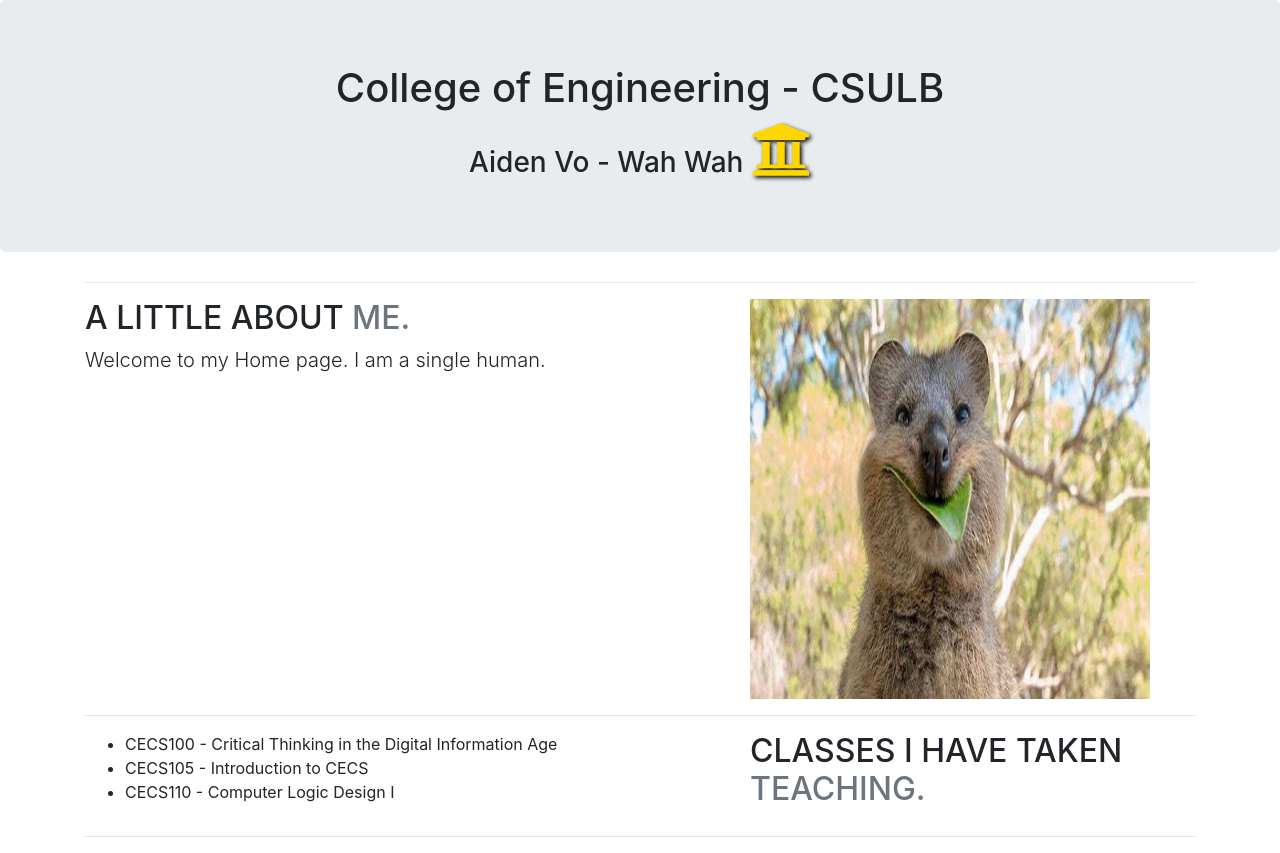
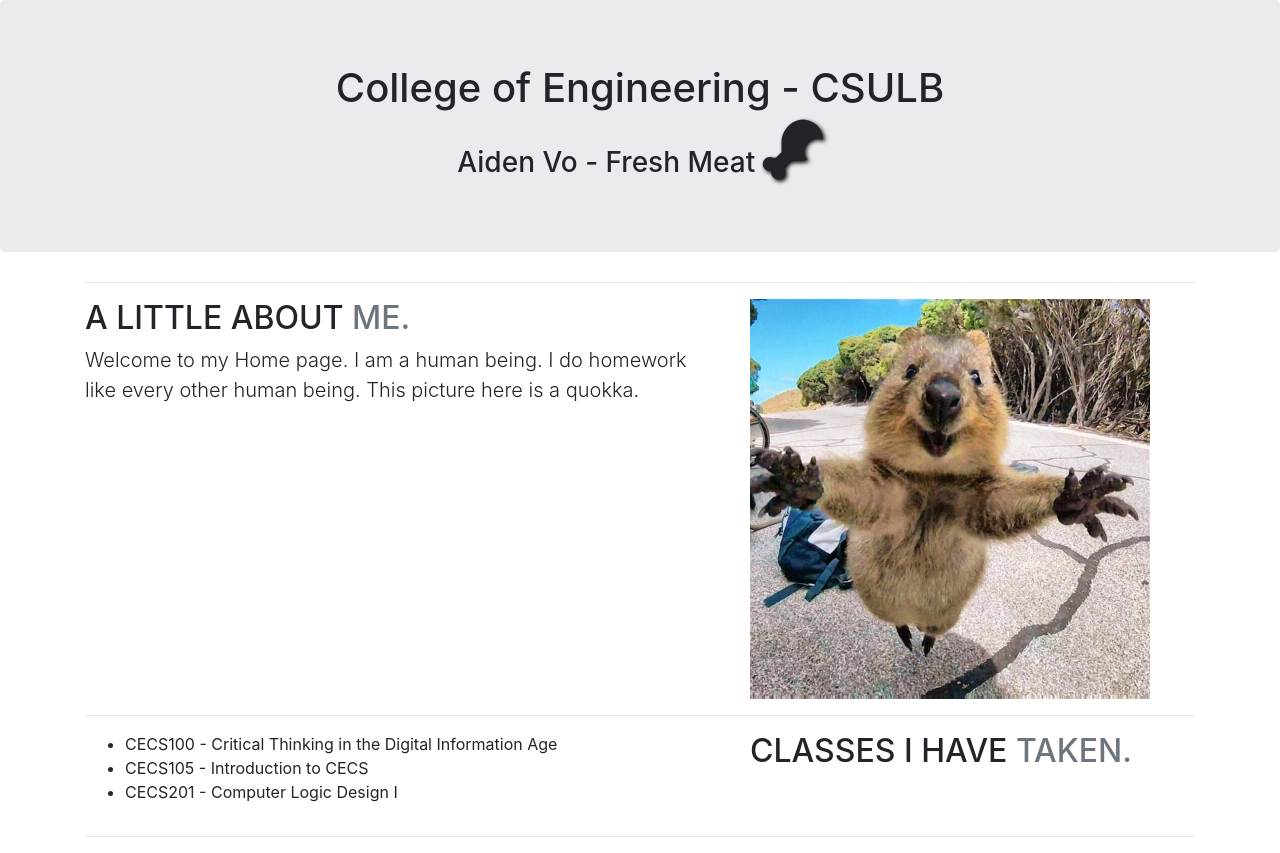
Before and after one commit to AidenVo217/Bootstrap, a plain HTML site: page index.html in a window 1280 px wide. Drawn offline with nearby package versions, Linux system fonts and the light colour scheme.

Commit message:
Update index.html

```diff
--- a/index.html
+++ b/index.html
@@ -17,7 +17,7 @@
 
 <div class="jumbotron text-center" style="margin-bottom:0">
     <h1>College of Engineering - CSULB </h1>
-  <h3>Aiden Vo - Wah Wah <i class="fas fa-university" style="font-size:60px;color:gold;text-shadow:2px 2px 4px #000000;"></i></h3>
+  <h3>Aiden Vo - Fresh Meat <i class="fas fa-drumstick-bite" style="font-size:60px;color:mint;text-shadow:2px 2px 4px #000000;"></i></h3>
 
 </div>
 
@@ -31,10 +31,10 @@
         <h2 class="featurette-heading">A LITTLE ABOUT <span class="text-muted">ME.</span></h2>
         <p class="lead">Welcome to my Home page.
 
-I am a single human.</p>
+I am a human being. I do homework like every other human being. This picture here is a quokka.</p>
       </div>
       <div class="col-md-5">
-        <img src="quokka-leaf-smile-cute.jpg" alt="Aiden Vo" width="400" height="400">
+        <img src="quokka-leaping-toward-the-camera.jpg" alt="Aiden Vo" width="400" height="400">
 
       </div>
     </div>
@@ -46,14 +46,14 @@ I am a single human.</p>
           <ul>
           <li>CECS100 - Critical Thinking in the Digital Information Age</li>
             <li>CECS105 - Introduction to CECS</li>
-          <li>CECS110 - Computer Logic Design I</li>
+          <li>CECS201 - Computer Logic Design I</li>
 
 
           </ul>
 
       </div>
       <div class="col-md-5">
-         <h2 class="featurette-heading">CLASSES I HAVE TAKEN  <span class="text-muted">TEACHING.</span></h2>
+         <h2 class="featurette-heading">CLASSES I HAVE  <span class="text-muted">TAKEN.</span></h2>
       </div>
     </div>
 
```
